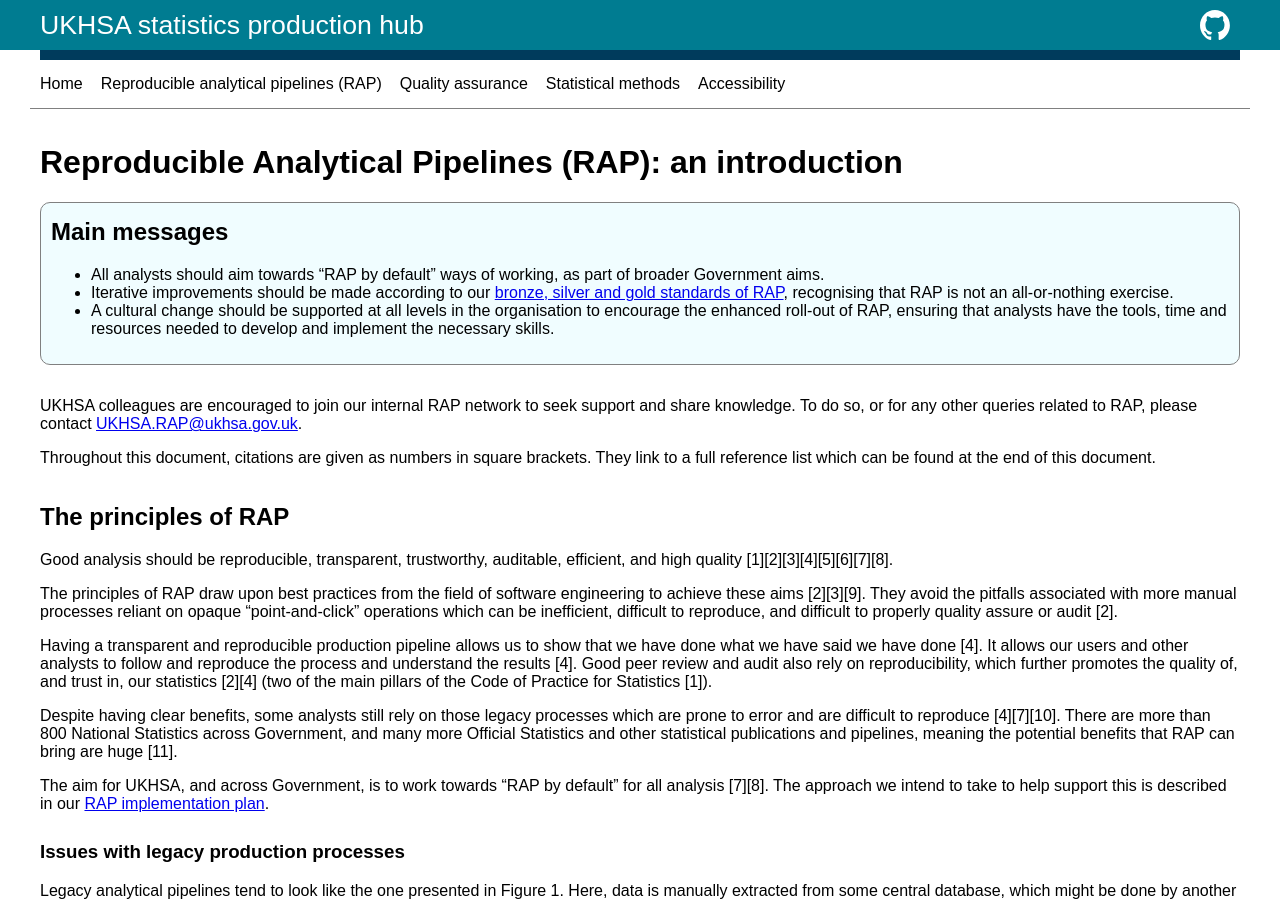
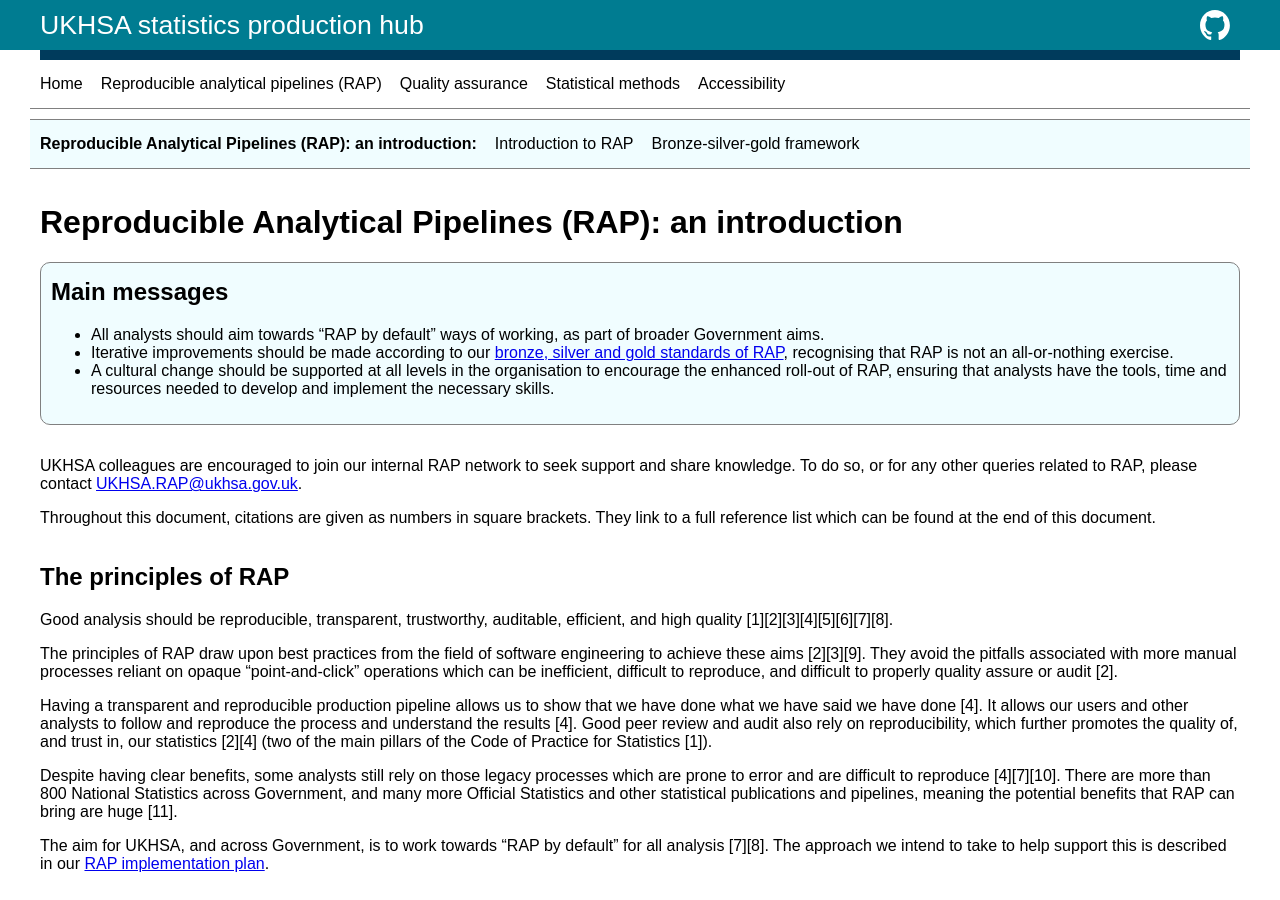
Before and after one commit to BenCuff/github-pages-test, a Jekyll site: the page built from docs/rap.md, in a window 1280 px wide and 900 px high. Built offline with Jekyll 4.4.1, drawn with Linux system fonts in a browser that asks for light colours.

Commit message:
Fixing rap yaml

```diff
--- a/docs/rap.md
+++ b/docs/rap.md
@@ -1,11 +1,17 @@
 ---
 title: "Reproducible Analytical Pipelines (RAP): an introduction"
-layout: "guidance-page"
+layout: guidance-page
+page1:
+  url: rap
+  name: Introduction to RAP
+page2:
+  url: rap-framework
+  name: Bronze-silver-gold framework
 ---
 
 > ## Main messages
 > - All analysts should aim towards “RAP by default” ways of working, as part of broader Government aims.
-> - Iterative improvements should be made according to our [bronze, silver and gold standards of RAP](/rap-framework), recognising that RAP is not an all-or-nothing exercise.
+> - Iterative improvements should be made according to our [bronze, silver and gold standards of RAP](rap-framework), recognising that RAP is not an all-or-nothing exercise.
 > - A cultural change should be supported at all levels in the organisation to encourage the enhanced roll-out of RAP, ensuring that analysts have the tools, time and resources needed to develop and implement the necessary skills.
 
 UKHSA colleagues are encouraged to join our internal RAP network to seek support and share knowledge. To do so, or for any other queries related to RAP, please contact <UKHSA.RAP@ukhsa.gov.uk>.
@@ -92,7 +98,7 @@
 
 ### Standards of RAP
 
-We have developed [bronze, silver and gold standards of RAP](/rap-framework) to provide major benchmarks for analytical teams to work towards, based upon the “Minimum” and “further” standards of RAP developed by the Government Analysis Function [2].
+We have developed [bronze, silver and gold standards of RAP](rap-framework) to provide major benchmarks for analytical teams to work towards, based upon the “Minimum” and “further” standards of RAP developed by the Government Analysis Function [2].
 
 We would like all analytical teams within UKHSA to start working towards these standards. However, it is important to stress that RAP does not need to be an all or nothing exercise. Even implementing just some of these principles will bring about improvements to processes and outputs [8][11]. Trying to achieve all of these standards in one go may be too daunting a task and so incremental improvements are the suggested way to go.
 
```
Also changed, not shown: docs/rap-framework.md (+1 -1 lines).
